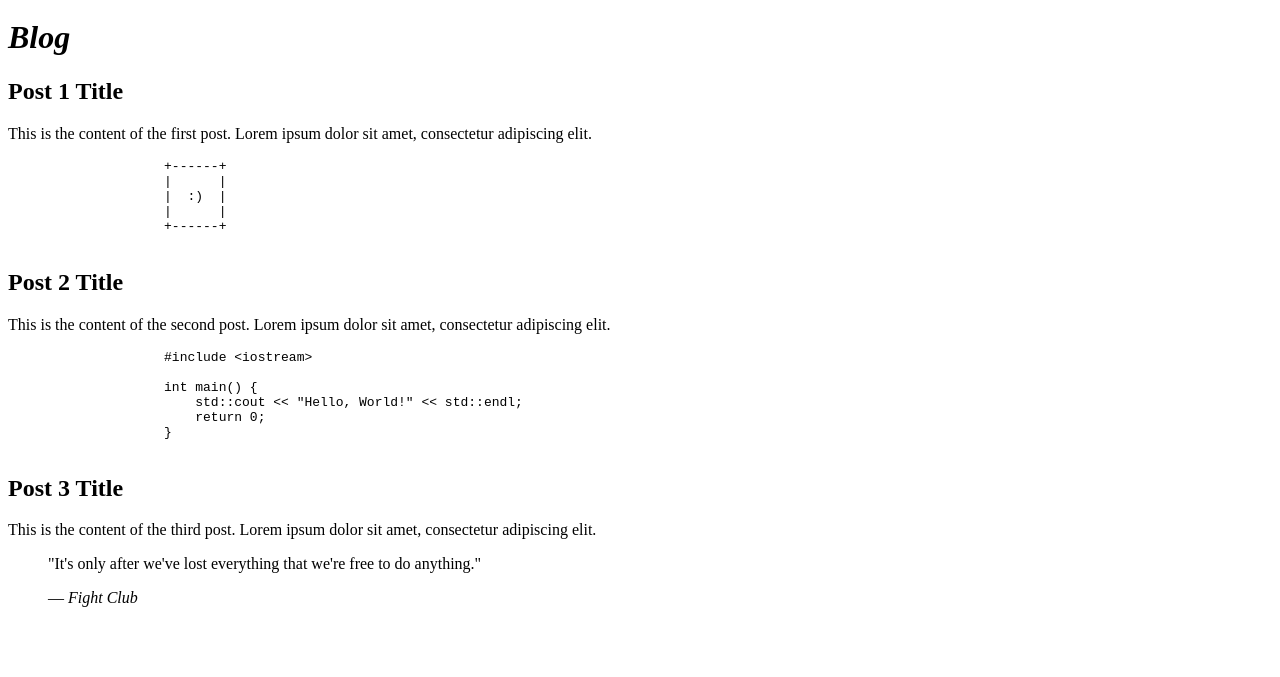
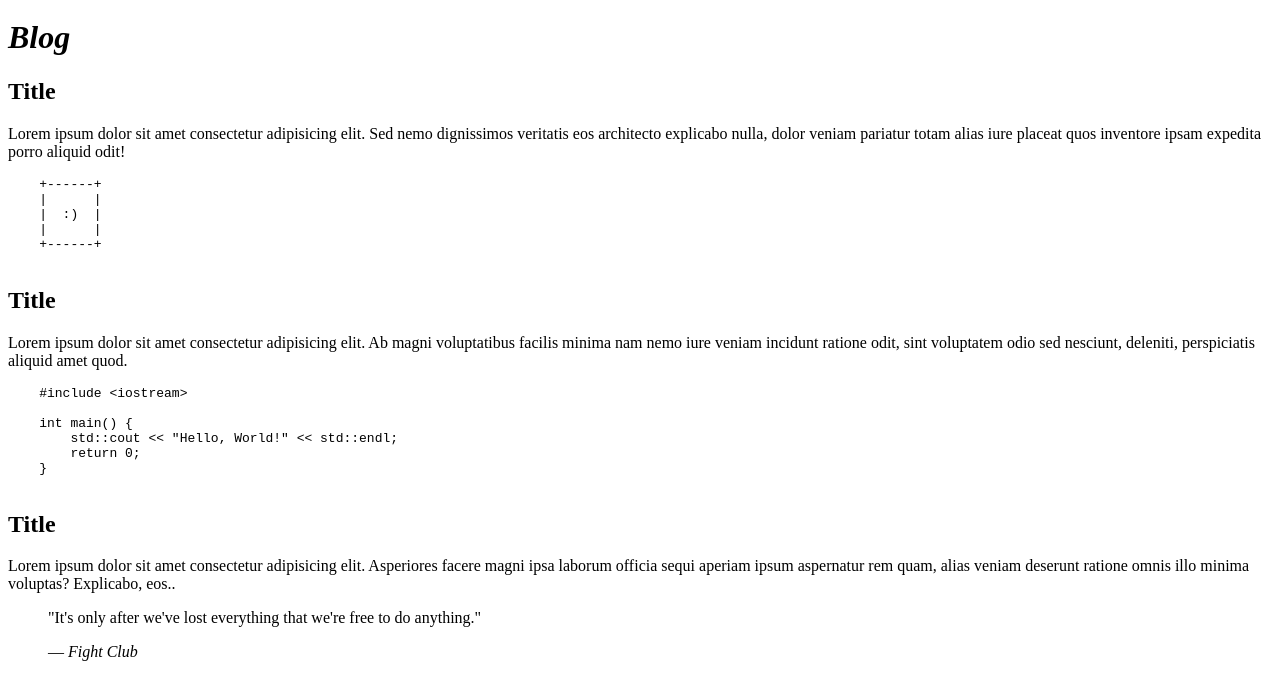
Before and after one commit to phantasior/web, a plain HTML site: page index.html in a window 1280 px wide. Shown: the part 216-893 px from the top of the page. Before the commit the page ends 839 px from the top, so only its background shows below. Drawn offline with Linux system fonts and the light colour scheme.

Commit message:
Fixed formatting in lab1

```diff
--- a/index.html
+++ b/index.html
@@ -20,11 +20,12 @@
     </header>
 
     <main>
-        <main>
         <h1><em>Blog</em></h1>
         <article>
-                <h2>Post 1 Title</h2>
-                <p>This is the content of the first post. Lorem ipsum dolor sit amet, consectetur adipiscing elit.</p>
+            <h2>Title</h2>
+            <p>Lorem ipsum dolor sit amet consectetur adipisicing elit. Sed nemo dignissimos veritatis eos architecto
+                explicabo nulla, dolor veniam pariatur totam alias iure placeat quos inventore ipsam expedita porro
+                aliquid odit!</p>
             <pre>
     +------+
     |      |
@@ -34,8 +35,10 @@
             </pre>
         </article>
         <article>
-                <h2>Post 2 Title</h2>
-                <p>This is the content of the second post. Lorem ipsum dolor sit amet, consectetur adipiscing elit.</p>
+            <h2>Title</h2>
+            <p>Lorem ipsum dolor sit amet consectetur adipisicing elit. Ab magni voluptatibus facilis minima nam nemo
+                iure veniam incidunt ratione odit, sint voluptatem odio sed nesciunt, deleniti, perspiciatis aliquid
+                amet quod.</p>
             <pre>
     #include &lt;iostream&gt;
 
@@ -46,12 +49,14 @@
             </pre>
         </article>
         <article>
-                <h2>Post 3 Title</h2>
-                <p>This is the content of the third post. Lorem ipsum dolor sit amet, consectetur adipiscing elit.</p>
+            <h2>Title</h2>
+            <p>Lorem ipsum dolor sit amet consectetur adipisicing elit. Asperiores facere magni ipsa laborum officia
+                sequi aperiam ipsum aspernatur rem quam, alias veniam deserunt ratione omnis illo minima voluptas?
+                Explicabo, eos..</p>
         </article>
     </main>
-    </main>
 
+    <footer>
         <blockquote>
             <p>"It's only after we've lost everything that we're free to do anything."</p>
             <footer>— <cite>Fight Club</cite></footer>
```
Lines whose indentation alone changed are shown as unchanged.
